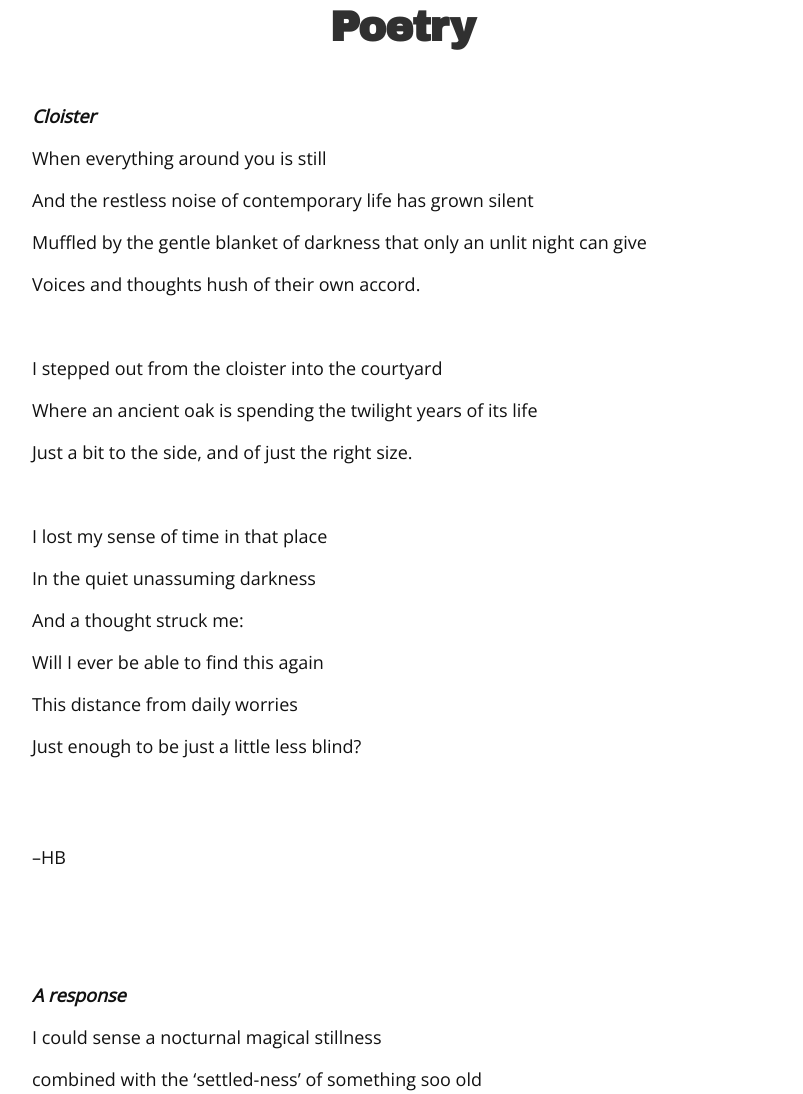
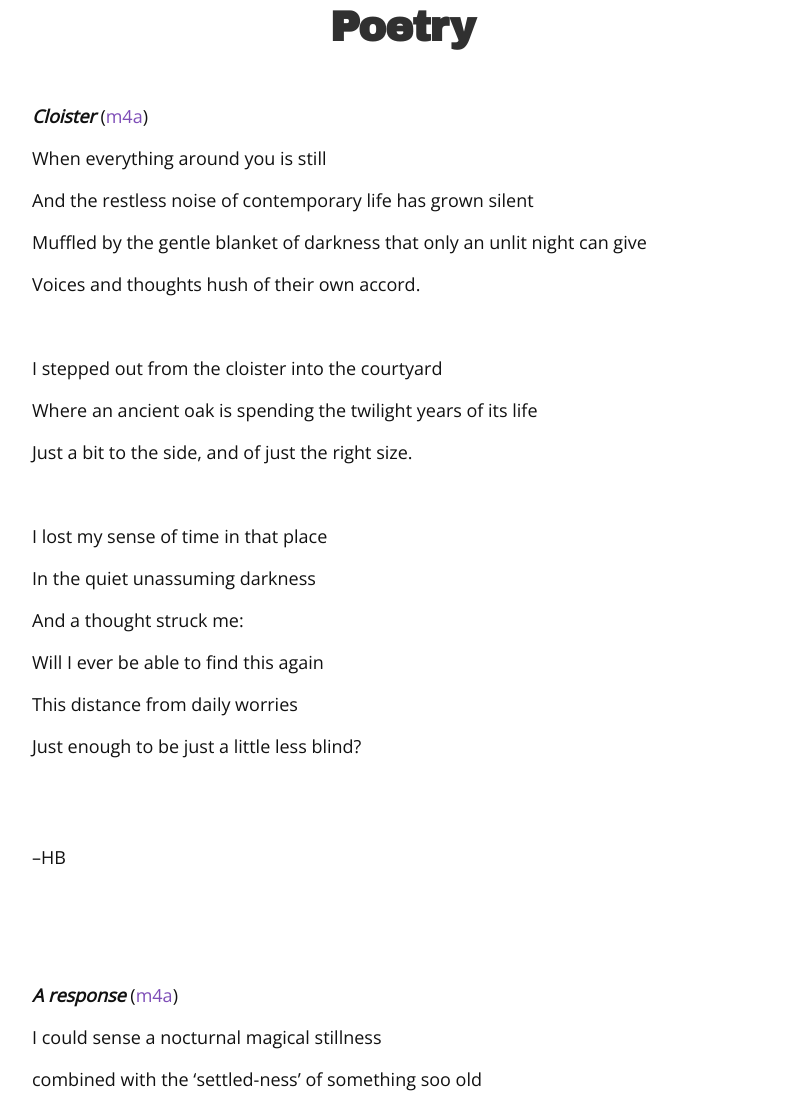
Before and after one commit to hansbantilan/hansbantilan.github.io, a Jekyll site: the page built from _posts/2020-02-01-poetry.md, in a window 1280 px wide. Shown: the part 209-1303 px from the top of the page, without its empty margins (238-1041 px from the left). Built offline with Jekyll 4.4.1, drawn with Linux system fonts in a browser that asks for light colours; some web fonts are replaced.

Commit message:
added links in poetry.md -HB

```diff
--- a/_posts/2020-02-01-poetry.md
+++ b/_posts/2020-02-01-poetry.md
@@ -3,9 +3,10 @@ layout: post
 title:  "Poetry"
 date:   2020-02-01 12:00:00 +0004
 categories: interests
+
 ---
-
 ***Cloister***
+([m4a](/_includes/Cloister.m4a?autoplay=1&loop=1&controls=0))
 
 When everything around you is still
 
@@ -44,6 +45,7 @@ Just enough to be just a little less blind?
 <br/><br/><br/>
 
 ***A response***
+([m4a](/_includes/Prasanthi.m4a?autoplay=1&loop=1&controls=0))
 
 I could sense a nocturnal magical stillness
 
```
